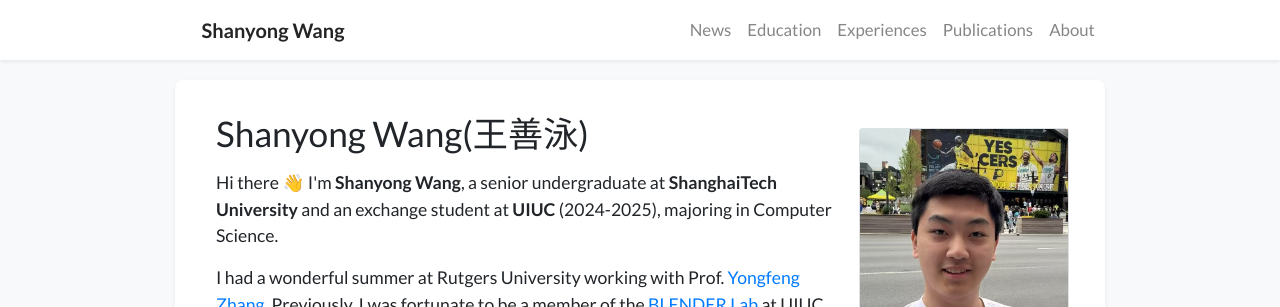
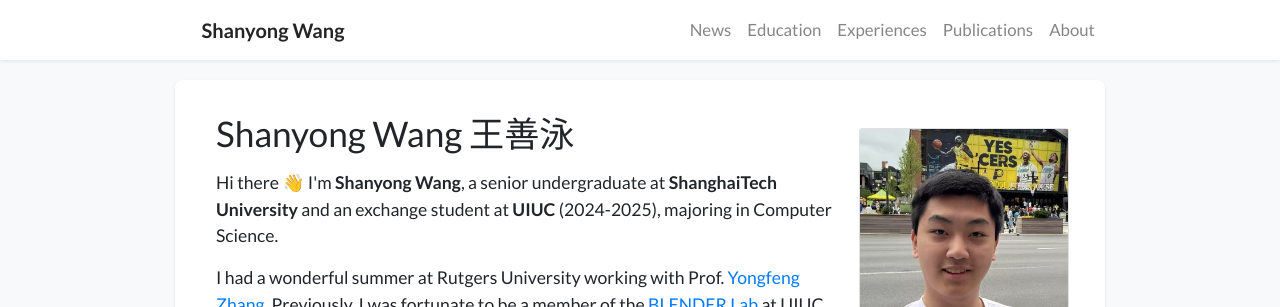
Before and after one commit to SwimmingWang/swimmingwang.github.io, a Jekyll site: the page built from index.html, in a window 1280 px wide and 900 px high. Shown: the top 307 px of the window. Built offline with Jekyll 4.4.1, drawn with Linux system fonts in a browser that asks for light colours; nearby versions of some CDN libraries; a style sheet for code colours, icons or effects is not loaded.

Commit message:
update cv

```diff
--- a/_data/profile.yml
+++ b/_data/profile.yml
@@ -1,4 +1,4 @@
-primary_name: "Shanyong Wang(王善泳)"
+primary_name: "Shanyong Wang 王善泳"
 secondary_name: ""
 navbar_name: "Shanyong Wang"
 
--- a/_includes/widgets/profile_card.html
+++ b/_includes/widgets/profile_card.html
@@ -51,7 +51,7 @@
                             </a>
                             {% endif %}
 
-                            <a class="px-2" target="_blank" href="{{ '/assets/materials/CV_2025_08.pdf' | relative_url }}">
+                            <a class="px-2" target="_blank" href="{{ '/assets/materials/CV_2025_05.pdf' | relative_url }}">
                                 <i class="fas fa-file-alt"></i>
                             </a>
 
--- a/index.html
+++ b/index.html
@@ -44,7 +44,7 @@
     {% endif %}
 </section>
 
-<section id="projects">
+<!-- <section id="projects">
     <h6 class="section-title mb-3 mt-4" style="font-size: 1.5rem;">Selected Projects</h6>
     <div class="row g-4">
         {% for project in site.data.profile.projects limit:2 %}
@@ -59,7 +59,7 @@
         </div>
         {% endfor %}
     </div>
-</section>
+</section> -->
 
 <section id="honors" class="mb-4">
     {% include widgets/awards_card.html %}
```
